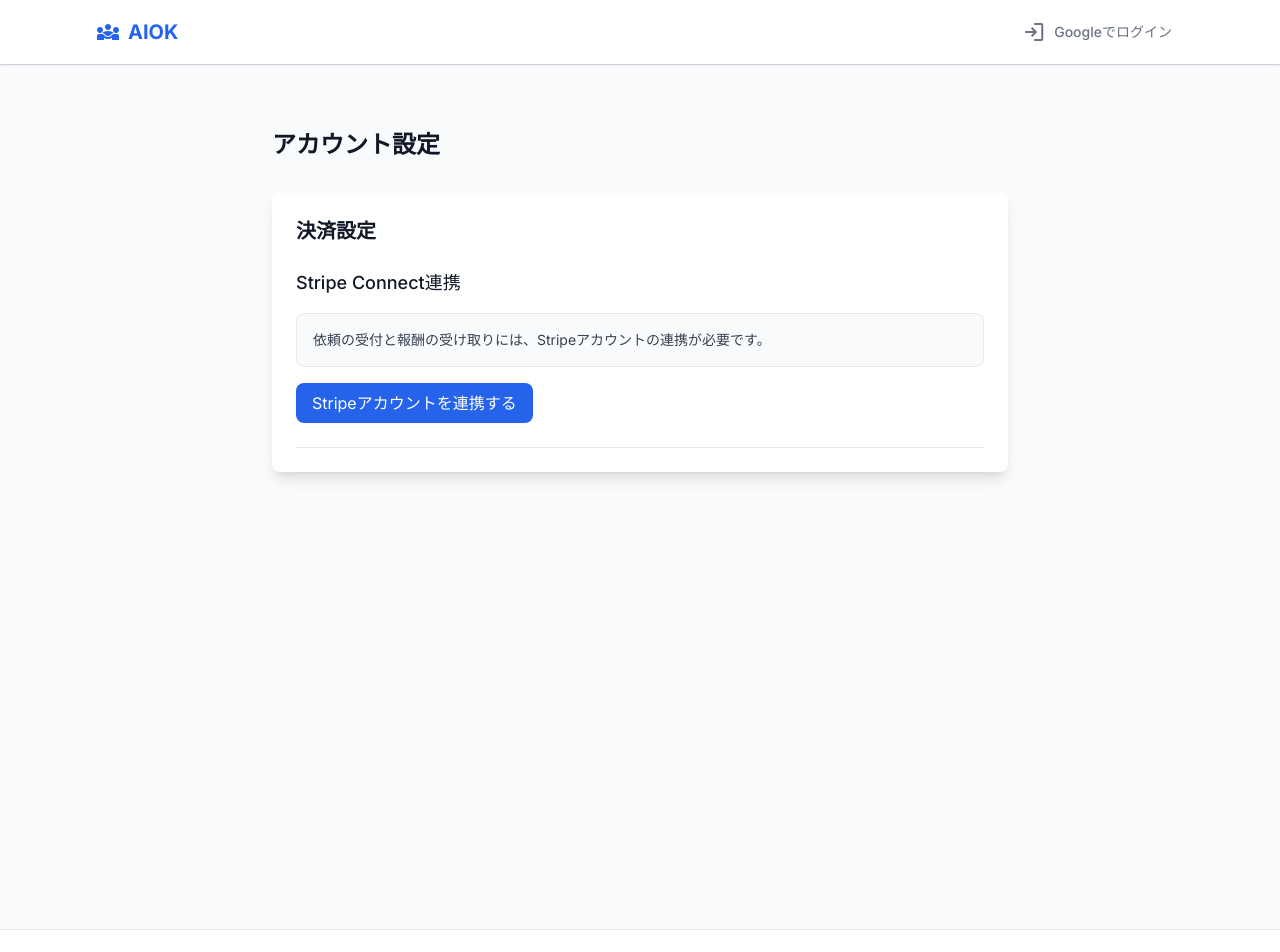
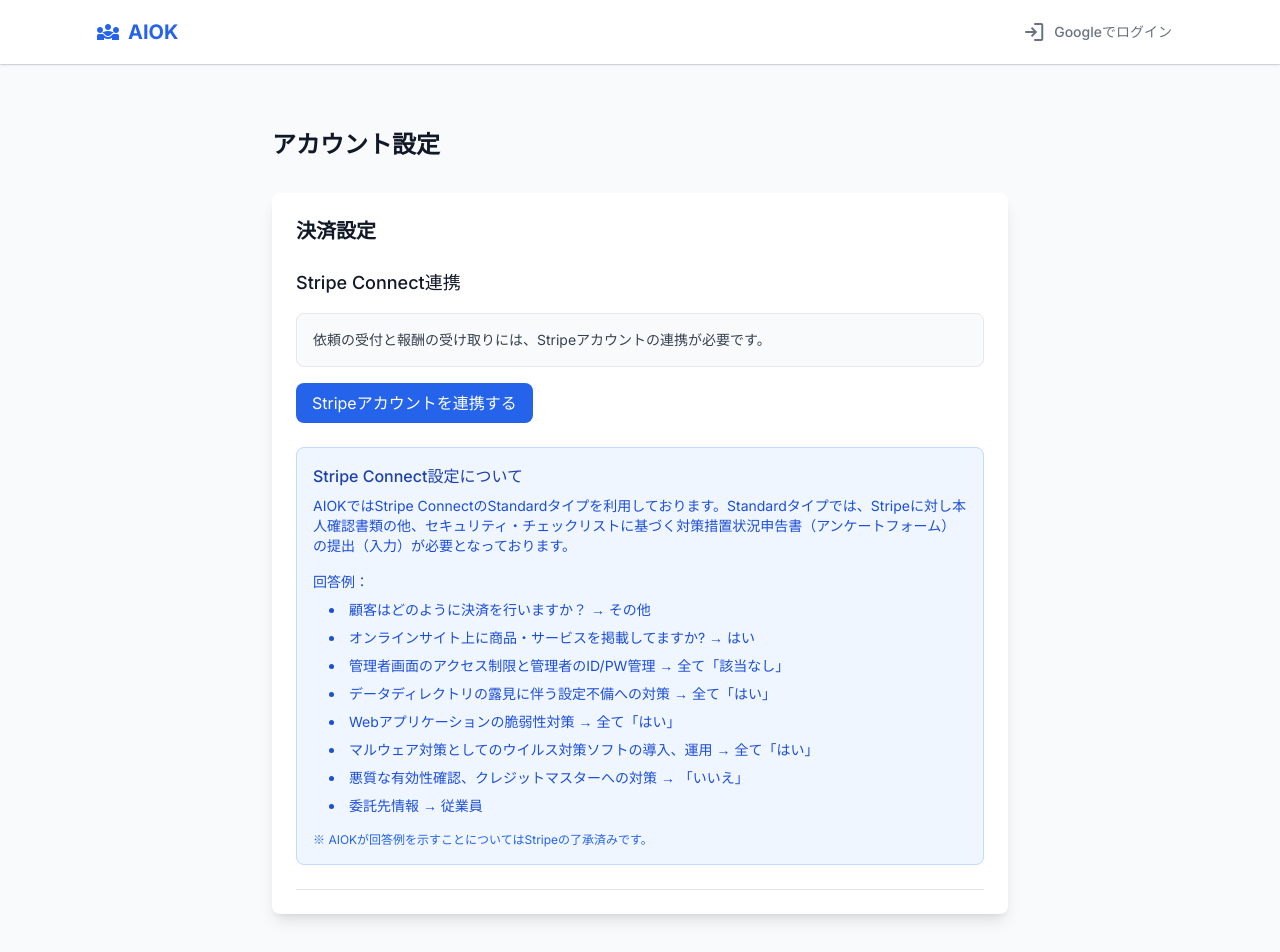
Before and after one commit to hayakawa1/aiok, a Next.js app: page /settings in a window 1280 px wide. Shown: the top 952 px of the page. Built offline with nearby package versions, Linux system fonts and the light colour scheme; no server answers.

Commit message:
feat: Stripe Connect設定に関する説明を追加

```diff
--- a/src/app/settings/page.tsx
+++ b/src/app/settings/page.tsx
@@ -132,6 +132,29 @@
                     </button>
                   </>
                 )}
+
+                <div className="mt-6 bg-blue-50 border border-blue-200 rounded-lg p-4">
+                  <h4 className="font-medium text-blue-800 mb-2">Stripe Connect設定について</h4>
+                  <div className="text-sm text-blue-700 space-y-4">
+                    <p>
+                      AIOKではStripe ConnectのStandardタイプを利用しております。Standardタイプでは、Stripeに対し本人確認書類の他、セキュリティ・チェックリストに基づく対策措置状況申告書（アンケートフォーム）の提出（入力）が必要となっております。
+                    </p>
+                    <div>
+                      <p className="font-medium mb-2">回答例：</p>
+                      <ul className="list-disc list-inside space-y-2 ml-4">
+                        <li>顧客はどのように決済を行いますか？ → その他</li>
+                        <li>オンラインサイト上に商品・サービスを掲載してますか? → はい</li>
+                        <li>管理者画面のアクセス制限と管理者のID/PW管理 → 全て「該当なし」</li>
+                        <li>データディレクトリの露見に伴う設定不備への対策 → 全て「はい」</li>
+                        <li>Webアプリケーションの脆弱性対策 → 全て「はい」</li>
+                        <li>マルウェア対策としてのウイルス対策ソフトの導入、運用 → 全て「はい」</li>
+                        <li>悪質な有効性確認、クレジットマスターへの対策 → 「いいえ」</li>
+                        <li>委託先情報 → 従業員</li>
+                      </ul>
+                      <p className="mt-4 text-xs text-blue-600">※ AIOKが回答例を示すことについてはStripeの了承済みです。</p>
+                    </div>
+                  </div>
+                </div>
               </div>
             </div>
           </div>
```
